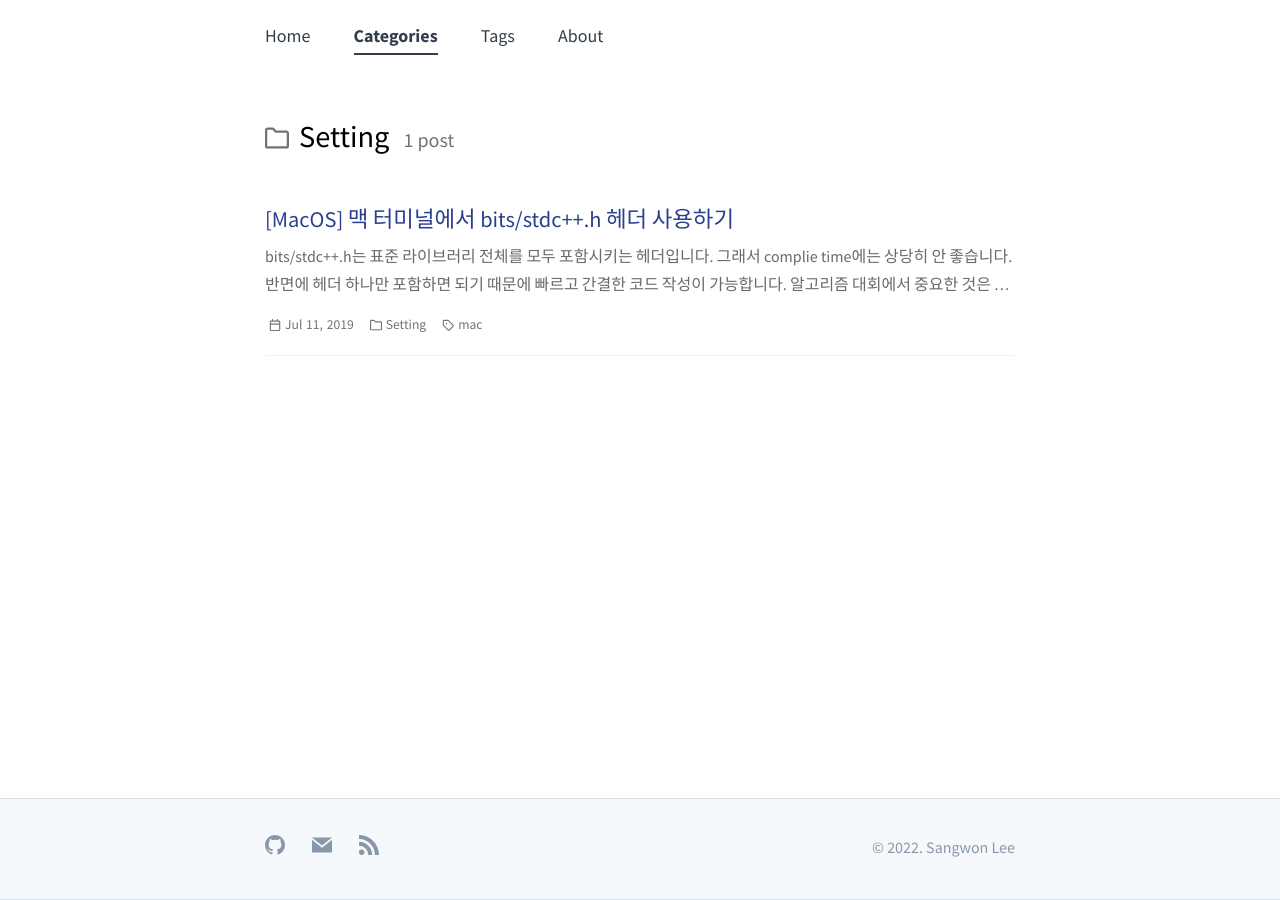
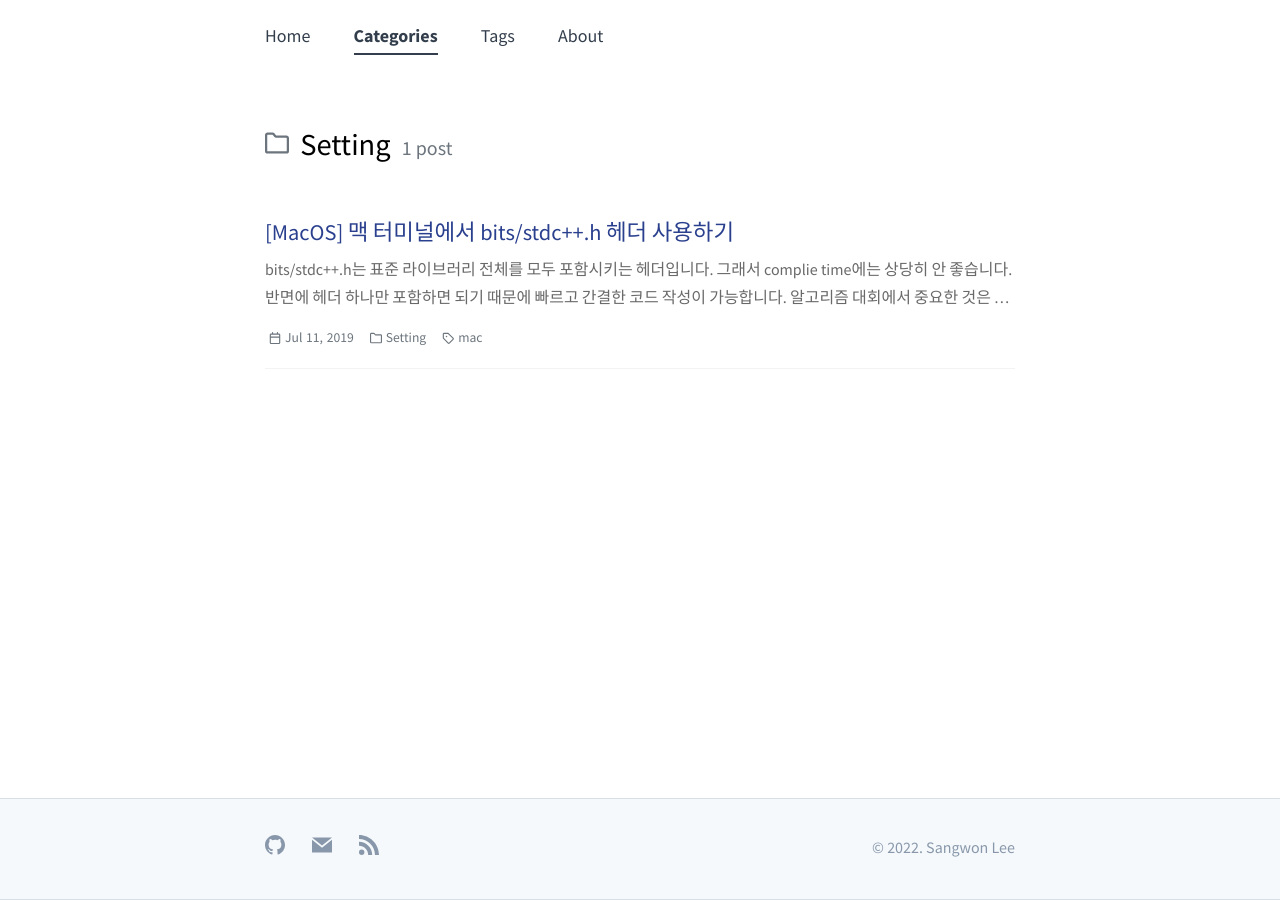
Before and after one commit to gumgood/gumgood.github.io, a Jekyll site: the page built from _categories/setting.html, in a window 1280 px wide. Built offline with Jekyll 4.4.1, drawn with Linux system fonts in a browser that asks for light colours.

Commit message:
Update icon, text vertical-align

```diff
--- a/_layouts/category.html
+++ b/_layouts/category.html
@@ -6,11 +6,11 @@
 {% assign size = posts | size %}
 
 <div id="category">
-  <h1>
-    <i id="folder-tag"></i>
-    {{ page.name | capitalize }}
+  <span>
+    <i id="icon-folder"></i>
+    <h1>{{ page.name | capitalize }}</h1>
     <span>{{ size }} {% if size == 1 %}post{% else %}posts{% endif %}</span>
-  </h1>
+  </span>
 </div>
 
 {% include post-list.html posts = posts %}
--- a/_layouts/tag.html
+++ b/_layouts/tag.html
@@ -6,11 +6,11 @@
 {% assign size = posts | size %}
 
 <div id="tag">
-  <h1>
+  <span>
     <i id="icon-tag"></i>
-    {{ page.name }}
+    <h1>{{ page.name }}</h1>
     <span>{{ size }} {% if size == 1 %}post{% else %}posts{% endif %}</span>
-  </h1>
+  </span>
 </div>
 
 {% include post-list.html posts = posts %}
--- a/_sass/layout/_category.scss
+++ b/_sass/layout/_category.scss
@@ -55,18 +55,29 @@
 }
 
 #category {
-    h1 {
-        margin-bottom: 2rem;
+    display: flex;
+    flex-direction: column;
+    span {
+        display: inline;
+        width: 100%;
+        margin: 2rem 0;
 
-        i#folder-tag {
-            margin-right: 0.25rem;
+        * {
+            vertical-align: baseline;
+        }
+        i#icon-folder {
+            margin-right: 0.5rem;
             width: 1.5rem;
             height: 1.5rem;
-            vertical-align: bottom;
             content: map-get($icon-svg, --folder-icon-svg);
+        }
+        h1 {
+            display: inline;
+            margin: 2rem 0;
         }
         span {
             padding-left: 0.5rem;
+            vertical-align: baseline;
             font-size: 1.25rem;
             font-weight: 300;
             line-height: 1rem;
--- a/_sass/layout/_tag.scss
+++ b/_sass/layout/_tag.scss
@@ -41,18 +41,28 @@
 }
 
 #tag {
-    h1 {
-        margin-bottom: 2rem;
+    display: flex;
+    span {
+        display: inline;
+        width: 100%;
+        margin: 2rem 0;
 
+        * {
+            vertical-align: baseline;
+        }
         i#icon-tag {
-            margin-right: 0.25rem;
+            margin-right: 0.5rem;
             width: 1.5rem;
             height: 1.5rem;
-            vertical-align: middle;
             content: map-get($icon-svg, --tag-icon-svg);
+        }
+        h1 {
+            display: inline;
+            margin: 2rem 0;
         }
         span {
             padding-left: 0.5rem;
+            vertical-align: baseline;
             font-size: 1.25rem;
             font-weight: 300;
             line-height: 1rem;
```
